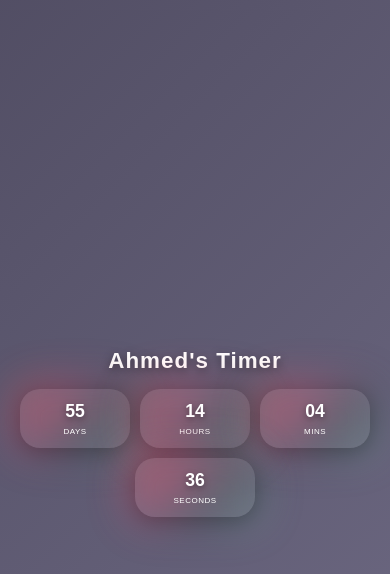
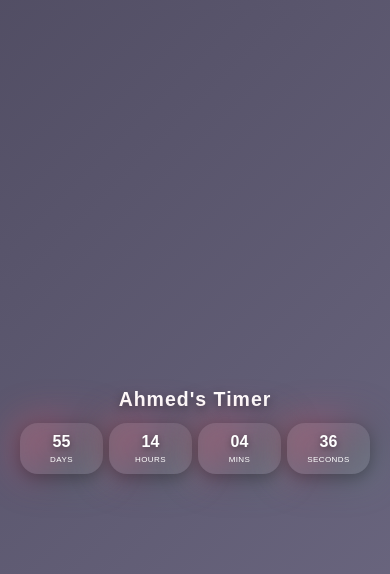
Before and after one commit to ahmedk786/CountDown-Timer-with-J.S, a plain HTML site: page index.html in a window 390 px wide. Drawn offline with Linux system fonts and the light colour scheme.

Commit message:
Update style.css

```diff
--- a/style.css
+++ b/style.css
@@ -22,14 +22,14 @@ html, body {
 
 /* ===== TITLE ===== */
 h1 {
-  font-size: clamp(1.5rem, 6vw, 2.2rem);
+  font-size: clamp(1.2rem, 5vw, 1.8rem); /* smaller for mobile-friendly */
   font-weight: 700;
   letter-spacing: 1px;
   text-align: center;
-  margin-bottom: 20px;
+  margin-bottom: 12px; /* reduced spacing */
   color: #fff;
   text-shadow: 0 3px 10px rgba(0,0,0,0.4);
-  animation: floatTitle 5s ease-in-out infinite alternate;
+  animation: floatTitle 4s ease-in-out infinite alternate;
 }
 
 /* ===== COUNTDOWN CONTAINER ===== */
@@ -38,49 +38,49 @@ h1 {
   flex-wrap: wrap;
   justify-content: center;
   align-items: center;
-  gap: 15px;
+  gap: 8px; /* smaller gap for mobile */
   width: 100%;
   max-width: 700px;
 }
 
 /* ===== TIMER BOX ===== */
 .timer {
-  flex: 1 1 120px;
-  min-width: 80px;
-  max-width: 160px;
+  flex: 1 1 90px; /* flexible size */
+  min-width: 70px;
+  max-width: 140px;
   background: rgba(255, 255, 255, 0.1);
-  border-radius: 20px;
+  border-radius: 18px;
   backdrop-filter: blur(10px);
-  box-shadow: 0 4px 20px rgba(0,0,0,0.3);
+  box-shadow: 0 4px 15px rgba(0,0,0,0.3);
   display: flex;
   flex-direction: column;
   align-items: center;
   justify-content: center;
-  padding: 15px 10px;
+  padding: 12px 8px;
   position: relative;
   transition: transform 0.3s ease, box-shadow 0.3s ease;
 }
 
 .timer:hover {
-  transform: translateY(-5px) scale(1.03);
-  box-shadow: 0 8px 25px rgba(0,0,0,0.5);
+  transform: translateY(-4px) scale(1.02);
+  box-shadow: 0 6px 20px rgba(0,0,0,0.5);
 }
 
 /* ===== TIMER GLOW EFFECT ===== */
 .timer::before {
   content: '';
   position: absolute;
-  inset: -10px;
+  inset: -8px;
   background: linear-gradient(135deg, #ff4b2b, #ff416c, #1f4037, #99f2c8);
-  filter: blur(20px);
-  opacity: 0.3;
-  border-radius: 25px;
+  filter: blur(18px);
+  opacity: 0.25;
+  border-radius: 20px;
   z-index: 0;
 }
 
 /* ===== TIMER CONTENT ===== */
 .timer .time {
-  font-size: clamp(1.2rem, 5vw, 2rem);
+  font-size: clamp(1rem, 5vw, 1.6rem);
   font-weight: 700;
   color: #fff;
   text-shadow: 0 2px 6px rgba(0,0,0,0.4);
@@ -88,19 +88,19 @@ h1 {
 }
 
 .timer .label {
-  margin-top: 5px;
-  font-size: clamp(0.6rem, 2vw, 0.9rem);
+  margin-top: 4px;
+  font-size: clamp(0.5rem, 2vw, 0.8rem);
   font-weight: 500;
   text-transform: uppercase;
   color: #fff;
-  letter-spacing: 0.5px;
+  letter-spacing: 0.4px;
   z-index: 1;
 }
 
 /* ===== KEYFRAMES ===== */
 @keyframes floatTitle {
   0% { transform: translateY(0); }
-  50% { transform: translateY(-6px); }
+  50% { transform: translateY(-4px); } /* smaller float for mobile */
   100% { transform: translateY(0); }
 }
 
@@ -115,46 +115,47 @@ h1 {
 /* Mobile */
 @media (max-width: 480px) {
   h1 {
-    font-size: clamp(1.2rem, 5vw, 1.6rem);
-    margin-bottom: 15px;
+    font-size: clamp(1rem, 5vw, 1.4rem);
+    margin-bottom: 8px; /* reduced space */
   }
 
   .countdown {
-    gap: 10px;
+    gap: 6px; /* tighter gap for small screens */
   }
 
   .timer {
-    flex: 1 1 70px;
-    max-width: 100px;
-    padding: 10px 8px;
+    flex: 1 1 65px;
+    max-width: 90px;
+    padding: 8px 6px;
   }
 
   .timer .time {
-    font-size: clamp(1rem, 5vw, 1.4rem);
+    font-size: clamp(0.9rem, 4vw, 1.3rem);
   }
 
   .timer .label {
-    font-size: clamp(0.5rem, 2vw, 0.7rem);
+    font-size: clamp(0.45rem, 1.8vw, 0.65rem);
   }
 }
 
 /* Tablet */
 @media (max-width: 768px) {
   h1 {
-    font-size: clamp(1.4rem, 5vw, 2rem);
+    font-size: clamp(1.2rem, 5vw, 1.6rem);
+    margin-bottom: 10px;
   }
 
   .timer {
-    flex: 1 1 90px;
+    flex: 1 1 80px;
     max-width: 120px;
-    padding: 12px 10px;
+    padding: 10px 8px;
   }
 
   .timer .time {
-    font-size: clamp(1.1rem, 4vw, 1.6rem);
+    font-size: clamp(1rem, 4vw, 1.5rem);
   }
 
   .timer .label {
-    font-size: clamp(0.5rem, 2vw, 0.8rem);
+    font-size: clamp(0.5rem, 2vw, 0.75rem);
   }
 }
```
